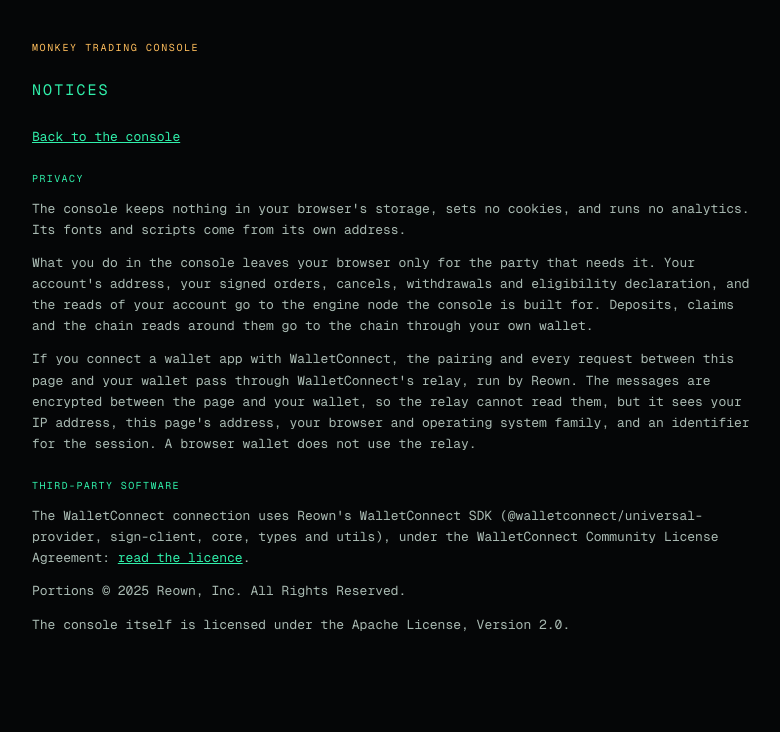
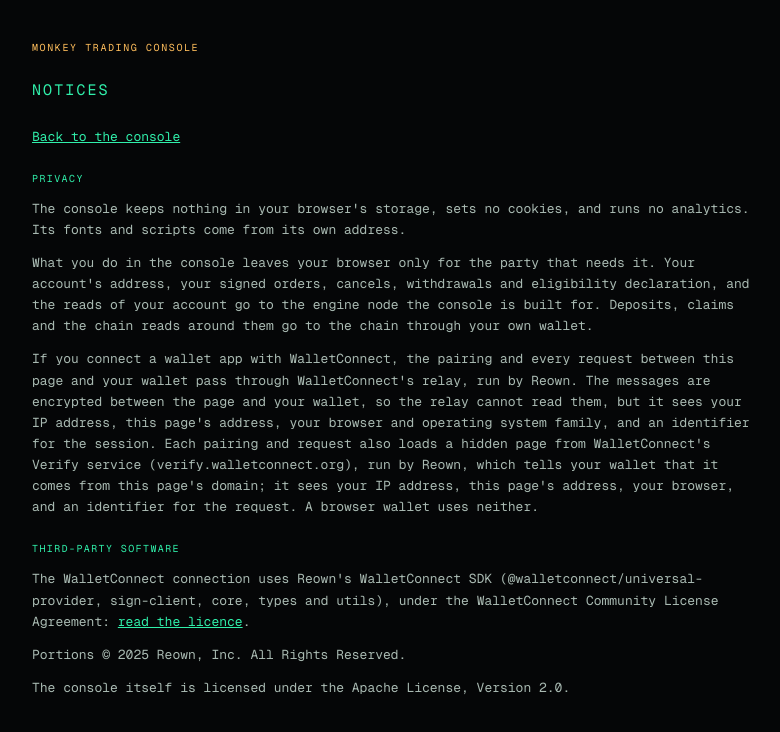
Before and after one commit to monkey-trading/console, a Next.js app: page /notices in a window 1280 px wide. Shown: the top 732 px of the page, without its empty margins (248-1028 px from the left). Built offline with nearby package versions, Linux system fonts and the light colour scheme; no server answers.

Commit message:
[app,workspace,agents] Allow WalletConnect's Verify frame in the CSP

```diff
--- a/agents/AGENTS.md
+++ b/agents/AGENTS.md
@@ -51,7 +51,7 @@
   verifier) pin and test the wire formats. `store/` holds the state, the store that follows the node's stream,
   the user's actions (`actions.ts`), the quotes and authorizations the stream carries for the account (`funds.ts`), the payouts to claim on the vault (`payouts.ts`), `live-fake.ts`, the store tests' canned live client, and `live-kit.ts`, the tests' live client and a store connected through the fixed-key wallet. `mock/` is the in-browser node (state, orders, fills, close-out, funds and
   the first-in first-out withdrawal queue, the clock step, the demo account's backstory in `demo.ts`, and the controls the mock build exposes).
-- **next.config.ts** — the security headers on every path (a CSP without nonces, with the node's origin in `connect-src` and `'wasm-unsafe-eval'` in `script-src` for a live build, and WalletConnect's relay in `connect-src` when the build sets a WalletConnect project id, nosniff, referrer,
+- **next.config.ts** — the security headers on every path (a CSP without nonces, with the node's origin in `connect-src` and `'wasm-unsafe-eval'` in `script-src` for a live build, and WalletConnect's relay in `connect-src` and its Verify frame in `frame-src` when the build sets a WalletConnect project id, nosniff, referrer,
   frame, opener, and permissions policies), `reactStrictMode`, `poweredByHeader: false`, the geo-block `beforeFiles` rewrite, and
   `agentRules: false`, so `next dev` leaves this index alone, and `devIndicators: false`, so its
   overlay does not cover the terminal.
@@ -156,7 +156,9 @@
   monkey-trading/engine#292 (rule 6): the build's pinned origin, and no other, is in the CSP
   `connect-src` with its `https:` and `wss:` schemes, and every answer from it is shown only if
   the attested enclave signed it for that request. WalletConnect's relay (`wss://relay.walletconnect.org`) is
-  the one other, approved in monkey-trading/console#7, and only in a build with a WalletConnect project id;
+  the one other, approved in monkey-trading/console#7, with its Verify service's frame
+  (`https://verify.walletconnect.org`, approved by the owner as monkey-trading/console#27 records), and only in
+  a build with a WalletConnect project id;
   chain reads go through the user's wallet, never to an RPC of the console's own. `/notices` states what leaves
   the browser.
 - **The rules come from the website.** The checklist and the implementation skill were ported from
--- a/agents/rules/development-checklist.md
+++ b/agents/rules/development-checklist.md
@@ -198,8 +198,8 @@
   fonts, images, or embeds? Each needs the owner's explicit approval first.
 - Does the production build make any request to another origin while a visitor uses it? Check the
   browser's network panel: every request is same-origin, but for the engine node's origin once the
-  owner has approved it, and WalletConnect's relay while a user connects a wallet app over it
-  ([AGENTS.md](../AGENTS.md)).
+  owner has approved it, and WalletConnect's relay and its Verify frame while a user connects a
+  wallet app over it ([AGENTS.md](../AGENTS.md)).
 - Does anything a visitor types or does leave the browser? It must not, but for the orders,
   deposits, and withdrawals the app sends to the engine node.
 
--- a/agents/skills/web-implementation/SKILL.md
+++ b/agents/skills/web-implementation/SKILL.md
@@ -203,7 +203,9 @@
   every visitor, so its inline bootstrap scripts cannot carry a per-request nonce;
   `'unsafe-inline'` covers them, and the policy allows nothing from another origin but the approved engine node's
   and, in a build with a WalletConnect project id, WalletConnect's relay (`wss://relay.walletconnect.org`,
-  approved in monkey-trading/console#7) in `connect-src`.
+  approved in monkey-trading/console#7) in `connect-src` and its Verify service
+  (`https://verify.walletconnect.org`, approved by the owner as monkey-trading/console#27 records) in
+  `frame-src 'self' https://verify.walletconnect.org`.
 - `X-Content-Type-Options: nosniff`, `Referrer-Policy: strict-origin-when-cross-origin`,
   `X-Frame-Options: DENY`, `Cross-Origin-Opener-Policy: same-origin`, and a `Permissions-Policy`
   that turns off `camera`, `microphone`, `geolocation`, `payment`, `usb`, and `browsing-topics`.
@@ -339,8 +341,8 @@
   iframes, or embeds without the owner's explicit approval. A visitor's choices, such as the pause
   switch, live in memory and end with the tab.
 - Every request the page makes is same-origin, but for the engine node's origin once the owner has
-  approved it, and WalletConnect's relay while a user pairs or uses a wallet app over it (approved in
-  monkey-trading/console#7): the site serves its own fonts, images, and scripts. Check the production build's
+  approved it, and WalletConnect's relay and its Verify frame while a user pairs or uses a wallet app over
+  it (approved in monkey-trading/console#7 and #27): the site serves its own fonts, images, and scripts. Check the production build's
   network panel after any change to what the page loads.
 - Links to other sites are plain links; nothing is fetched from them.
 - Nothing a visitor types leaves the browser, but for what the app sends to the engine node: the
--- a/next.config.ts
+++ b/next.config.ts
@@ -2,18 +2,20 @@
 
 import type { NextConfig } from "next";
 
-import { parseDeploy, rawDeploy, streamOrigin, WALLETCONNECT_RELAY } from "./src/lib/engine/deploy";
+import { parseDeploy, rawDeploy, streamOrigin, WALLETCONNECT_RELAY, WALLETCONNECT_VERIFY } from "./src/lib/engine/deploy";
 import { geoBlockRewrites } from "./src/lib/geo-block";
 
 const isDev = process.env.NODE_ENV === "development";
 const deploy = parseDeploy(rawDeploy());
 // The engine node's origin is the one cross-origin destination, with its wss: stream; a live build also loads the verifier's WebAssembly.
 const nodeOrigins = deploy.origin === null ? [] : [deploy.origin, streamOrigin(deploy.origin)];
-// A build with a WalletConnect project id also reaches WalletConnect's relay, and nothing else of WalletConnect's (monkey-trading/console#7).
-const relayOrigins = deploy.walletConnectProjectId === null ? [] : [WALLETCONNECT_RELAY];
+// A build with a WalletConnect project id also reaches WalletConnect's relay (monkey-trading/console#7) and frames its Verify
+// service (owner approval recorded in monkey-trading/console#27), and nothing else of WalletConnect's.
+const walletConnect = deploy.walletConnectProjectId !== null;
+const relayOrigins = walletConnect ? [WALLETCONNECT_RELAY] : [];
 
 // The page is statically rendered, so its inline bootstrap scripts cannot carry a nonce; the policy
-// allows inline scripts and styles but nothing from another origin but the pinned node's and the relay. Dev mode also needs eval.
+// allows inline scripts and styles but nothing from another origin but the pinned node's, the relay, and Verify's frame. Dev mode also needs eval.
 const contentSecurityPolicy = [
   "default-src 'self'",
   `script-src 'self' 'unsafe-inline'${deploy.origin === null ? "" : " 'wasm-unsafe-eval'"}${isDev ? " 'unsafe-eval'" : ""}`,
@@ -21,6 +23,8 @@
   "img-src 'self' data:",
   "font-src 'self'",
   ["connect-src 'self'", ...nodeOrigins, ...relayOrigins].join(" "),
+  // Without this directive frames fall back to default-src 'self', which stays allowed.
+  ...(walletConnect ? [`frame-src 'self' ${WALLETCONNECT_VERIFY}`] : []),
   "object-src 'none'",
   "base-uri 'self'",
   "form-action 'self'",
--- a/src/app/notices/page.tsx
+++ b/src/app/notices/page.tsx
@@ -34,8 +34,10 @@
           If you connect a wallet app with WalletConnect, the pairing and every request between this page and your
           wallet pass through WalletConnect&apos;s relay, run by Reown. The messages are encrypted between the page
           and your wallet, so the relay cannot read them, but it sees your IP address, this page&apos;s address, your
-          browser and operating system family, and an identifier for the session. A browser wallet does not use the
-          relay.
+          browser and operating system family, and an identifier for the session. Each pairing and request also loads
+          a hidden page from WalletConnect&apos;s Verify service (<code>verify.walletconnect.org</code>), run by Reown,
+          which tells your wallet that it comes from this page&apos;s domain; it sees your IP address, this page&apos;s
+          address, your browser, and an identifier for the request. A browser wallet uses neither.
         </p>
       </section>
       <section aria-labelledby="software" className="space-y-3">
--- a/src/components/WalletConnectPairing.tsx
+++ b/src/components/WalletConnectPairing.tsx
@@ -67,7 +67,7 @@
           </>
         )}
         <p className="text-label leading-relaxed text-fg-3">
-          The pairing runs through WalletConnect&apos;s relay, a third party that passes encrypted messages between this page and your wallet and sees your IP address.{" "}
+          The pairing runs through WalletConnect&apos;s relay and Verify service, a third party that passes encrypted messages between this page and your wallet, tells your wallet this page&apos;s domain, and sees your IP address.{" "}
           <a href="/notices" target="_blank" rel="noopener noreferrer" className="text-fg-2 underline focus-visible:outline-2 focus-visible:outline-glow">Privacy and notices<span className="sr-only"> (opens in a new tab)</span></a>
         </p>
       </div>
--- a/src/lib/engine/deploy.ts
+++ b/src/lib/engine/deploy.ts
@@ -43,6 +43,9 @@
 
 /** WalletConnect's relay: the one origin besides the node's that a build with a project id talks to. The connector pins the SDK to it and the CSP names it. */
 export const WALLETCONNECT_RELAY = "wss://relay.walletconnect.org";
+
+/** WalletConnect's Verify service, whose hidden frame tells the wallet which domain a pairing or request comes from; the CSP allows only its frame. */
+export const WALLETCONNECT_VERIFY = "https://verify.walletconnect.org";
 
 /** The raw values from the build environment; Next.js inlines only literal `process.env.NEXT_PUBLIC_*` reads. */
 export function rawDeploy(): RawDeploy {
```
Also changed, not shown: src/lib/engine/walletconnect.ts (+5 -4 lines), 1 other file (tests, documents, lock files or other folders).
